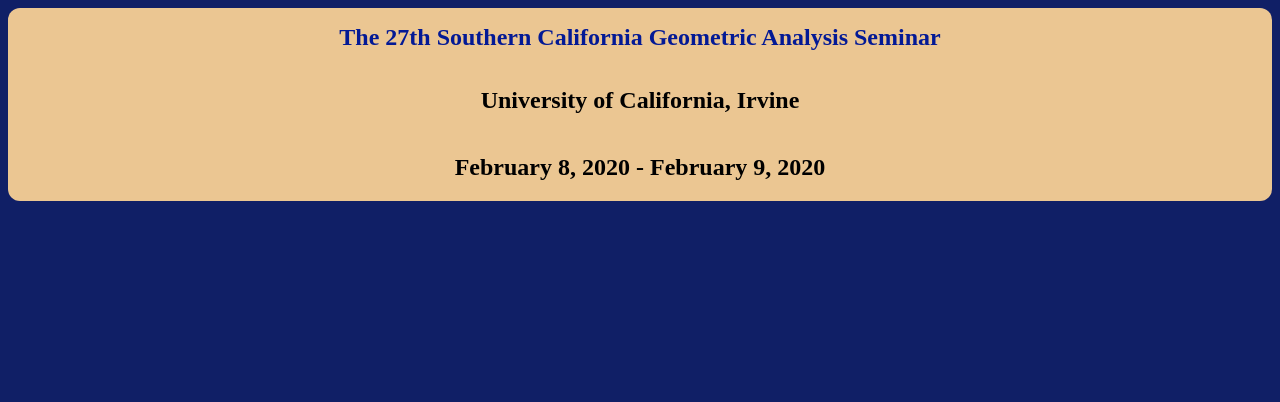
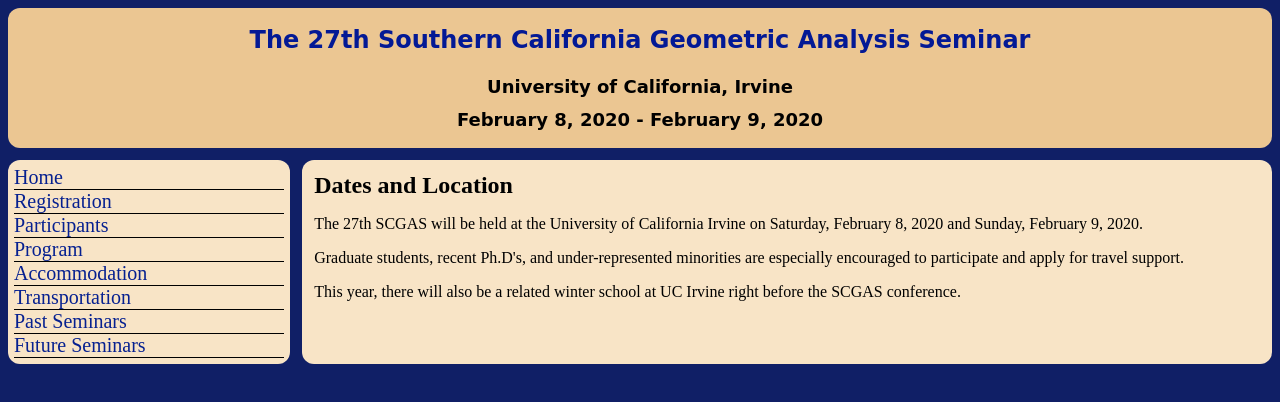
Before and after one commit to Geometry-Discovery-Project-UCI/scgas.math.uci.edu, a Vue app: page / in a window 1280 px wide. Shown: the top 402 px of the page. Built offline with nearby package versions, Linux system fonts and the light colour scheme.

Commit message:
chore(*): scaffolding

```diff
--- /dev/null
+++ b/src/components/AppContent.vue
@@ -0,0 +1,14 @@
+<template>
+  <main>
+    <slot></slot>
+  </main>
+</template>
+
+<style>
+main {
+  border-radius: 12px;
+  background-color: rgb(248, 228, 198);
+  padding: 12px;
+  margin: 0px;
+}
+</style>
--- a/src/components/AppHeader.vue
+++ b/src/components/AppHeader.vue
@@ -4,7 +4,7 @@
       The {{ numberOfSeminar }} Southern California Geometric Analysis Seminar
     </h1>
     <h2>University of California, Irvine</h2>
-    <h2>{{ from }} - {{ to }}</h2>
+    <h2 style="margin-bottom: 18px">{{ from }} - {{ to }}</h2>
   </div>
 </template>
 
@@ -16,11 +16,18 @@
   text-align: center;
   justify-content: space-between;
   flex-direction: column;
+  font-family: Comic Sans MS;
 }
 
 #header > h1 {
   font-size: 24px;
   color: rgb(3, 25, 149);
+  margin-top: 18px;
+}
+
+#header > h2 {
+  font-size: 18px;
+  margin: 6px;
 }
 </style>
 
--- a/src/components/AppLayout.vue
+++ b/src/components/AppLayout.vue
@@ -1,7 +1,29 @@
 <template>
   <AppHeader></AppHeader>
+  <div class="divider"></div>
+  <div id="main-content">
+    <AppSider style="flex: 2"></AppSider>
+    <div class="divider"></div>
+    <AppContent style="flex: 7">
+      <RouterView></RouterView>
+    </AppContent>
+  </div>
 </template>
+
+<style>
+.divider {
+  margin: 12px 6px;
+}
+
+#main-content {
+  display: flex;
+  flex-direction: row;
+  justify-content: space-between;
+}
+</style>
 
 <script setup lang="ts">
 import AppHeader from "@/components/AppHeader.vue";
+import AppSider from "./AppSider.vue";
+import AppContent from "./AppContent.vue";
 </script>
--- /dev/null
+++ b/src/components/AppSider.vue
@@ -0,0 +1,39 @@
+<template>
+  <div id="sider">
+    <div v-for="route in routes" :key="route.name">
+      <div style="border-bottom: 1px solid #000000">
+        <RouterLink class="nav-item" :to="route.path">{{
+          route.name
+        }}</RouterLink>
+      </div>
+    </div>
+  </div>
+</template>
+
+<style>
+#sider {
+  border-radius: 12px;
+  background-color: rgb(248, 228, 198);
+  padding: 6px;
+  font-family: Comic Sans MS Comic Sans, cursive;
+}
+
+.nav-item {
+  text-transform: capitalize;
+  text-decoration: none;
+  font-size: 20px;
+  color: rgb(6, 32, 144);
+}
+
+.nav-item:hover {
+  text-shadow: 2px 2px 4px #000000;
+}
+
+.nav-item:visited {
+  color: rgb(6, 32, 144);
+}
+</style>
+
+<script setup lang="ts">
+import { routes } from "@/router";
+</script>
--- a/src/router/index.ts
+++ b/src/router/index.ts
@@ -1,10 +1,45 @@
 import { createRouter, createWebHistory, RouteRecordRaw } from "vue-router";
 import HomeView from "@/views/HomeView.vue";
 
-const routes: Array<RouteRecordRaw> = [
+export const routes: Array<RouteRecordRaw> = [
   {
     path: "/",
     name: "home",
+    component: HomeView,
+  },
+  {
+    name: "registration",
+    path: "/registration",
+    component: HomeView,
+  },
+  {
+    name: "participants",
+    path: "/participants",
+    component: HomeView,
+  },
+  {
+    name: "program",
+    path: "/program",
+    component: HomeView,
+  },
+  {
+    name: "accommodation",
+    path: "/accommodation",
+    component: HomeView,
+  },
+  {
+    name: "transportation",
+    path: "/transportation",
+    component: HomeView,
+  },
+  {
+    name: "past seminars",
+    path: "/past-seminars",
+    component: HomeView,
+  },
+  {
+    name: "future seminars",
+    path: "/future-seminars",
     component: HomeView,
   },
 ];
--- a/src/views/HomeView.vue
+++ b/src/views/HomeView.vue
@@ -1,13 +1,50 @@
 <template>
-  <AppLayout></AppLayout>
+  <div>
+    <h1>Dates and Location</h1>
+    <p>
+      The {{ numberOfSeminar }} SCGAS will be held at the University of
+      California Irvine on {{ from }} and {{ to }}.
+    </p>
+    <p>
+      Graduate students, recent Ph.D's, and under-represented minorities are
+      especially encouraged to participate and apply for travel support.
+    </p>
+    <p>
+      This year, there will also be a related winter school at UC Irvine right
+      before the SCGAS conference.
+    </p>
+  </div>
 </template>
+
+<style>
+h1 {
+  font-size: 24px;
+  margin-top: 0px;
+}
+</style>
 
 <script lang="ts">
 import { defineComponent } from "vue";
+import config from "@/config.json";
+import { ordinalize } from "@/utils";
+
+const numberOfSeminar = ordinalize(config.number);
+const formatter = new Intl.DateTimeFormat("us", {
+  month: "long",
+  year: "numeric",
+  day: "numeric",
+  weekday: "long",
+});
+const from = formatter.format(new Date(config.duration.from));
+const to = formatter.format(new Date(config.duration.to));
 
 export default defineComponent({
   setup() {
-    return {};
+    return {
+      numberOfSeminar,
+      from,
+      to,
+    };
   },
 });
 </script>
```
Also changed, not shown: src/components/AppBody.vue (deleted).
